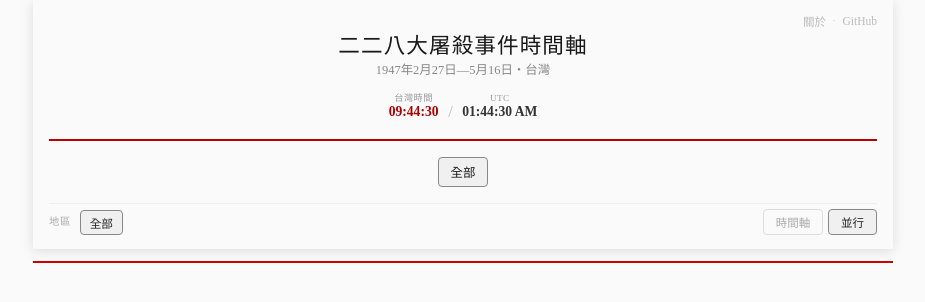
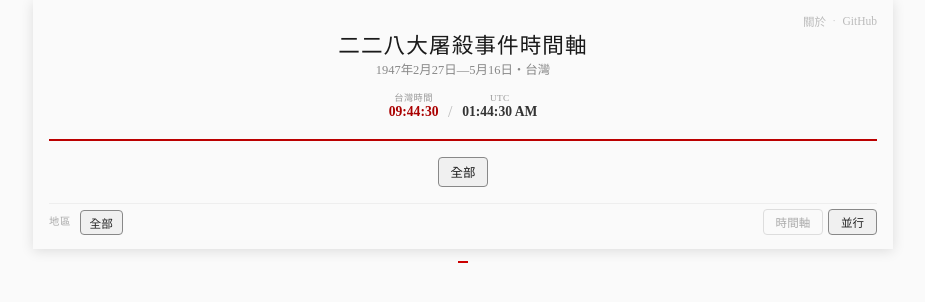
Before and after one commit to mlouielu/228-massacre-timeline, a React (Vite) app in the folder web/: page / in a window 1280 px wide. Both pictures are taken after a click on the button "並行". Shown: the top 302 px of the page, without its empty margins (177-1102 px from the left). Built offline with nearby package versions, Linux system fonts and the light colour scheme.

Commit message:
Fix sl-grid center

```diff
--- a/web/src/App.css
+++ b/web/src/App.css
@@ -8,6 +8,13 @@
 
 .app--swimlane {
   padding-bottom: 0;
+  max-width: 98vw;
+}
+
+.app--swimlane .sticky-bar {
+  max-width: 860px;
+  margin-left: auto;
+  margin-right: auto;
 }
 
 /* ── Sticky bar (header + date nav) ── */
@@ -411,14 +418,15 @@ header h1 {
 /* ── Swimlane ── */
 .sl-wrapper {
   overflow: auto;
-  margin: 0 -1rem;
+  width: 100%;
   scrollbar-width: thin;
   scrollbar-color: #333 transparent;
 }
 
 .sl-grid {
   display: grid;
-  min-width: max-content;
+  width: max-content;
+  margin: 0 auto;
 }
 
 /* Header row */
@@ -940,8 +948,8 @@ button.ref-num:hover {
   .city-nav button { padding: 0.25rem 0.55rem; }
   .city-row { padding-bottom: 0.4rem; }
 
-  /* Swimlane wrapper bleeds on mobile too */
-  .sl-wrapper { margin: 0 -0.75rem; }
+  /* Swimlane wrapper fills the app container */
+  .sl-wrapper { width: 100%; }
 
   /* Events */
   .event {
--- a/web/src/App.tsx
+++ b/web/src/App.tsx
@@ -231,10 +231,7 @@ function SwimlaneView({ events, stickyHeight, onEventClick, currentDate, current
     <div className="sl-wrapper" style={{ height: `calc(100vh - ${stickyHeight}px)` }}>
       <div
         className="sl-grid"
-        style={{
-          width: '100%',
-          gridTemplateColumns: `44px repeat(${cols}, 60px)`,
-        }}
+        style={{ gridTemplateColumns: `44px repeat(${cols}, 60px)` }}
       >
         {/* Sticky region header — top:0 within the scroll container */}
         <div className="sl-head sl-head-corner" />
```
